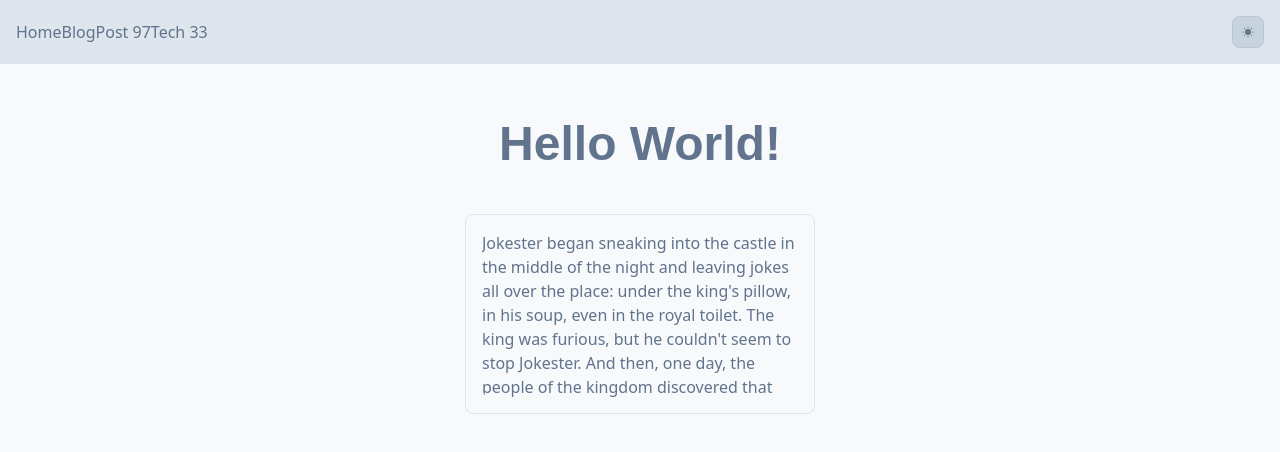
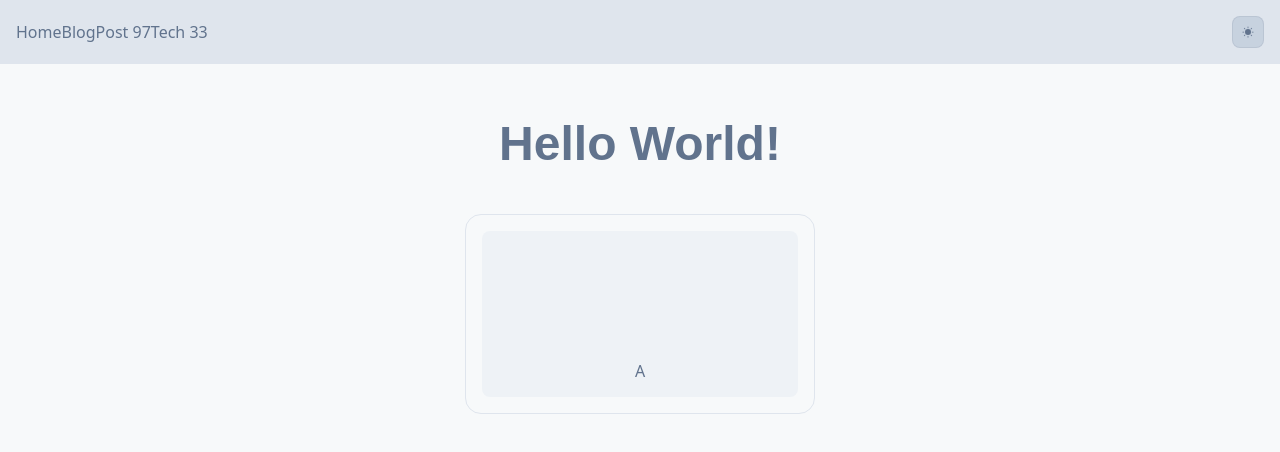
Before and after one commit to lorenzoferrante97/frontend-template, a Next.js app: page / in a window 1280 px wide. Shown: the top 452 px of the page. Built offline with nearby package versions, Linux system fonts and the light colour scheme; a web font is replaced by a local one.

Commit message:
add: scroll area

```diff
--- a/app/components/ui/scroll-area.jsx
+++ b/app/components/ui/scroll-area.jsx
@@ -1,51 +1,54 @@
 "use client"
 
-import * as React from "react"
 import * as ScrollAreaPrimitive from "@radix-ui/react-scroll-area"
+// import * as React from "react"
 
 import { cn } from "@/lib/utils"
 
-function ScrollArea({
-  className,
-  children,
-  ...props
-}) {
+const scrollAreaStyle = {
+  scrollArea: "rounded-lg border border-base-300 p-4 overflow-hidden",
+  viewport: "rounded-md",
+  thumb: "bg-base-300",
+}
+
+function ScrollArea({ className, children, direction = "vertical", ...props }) {
   return (
-    <ScrollAreaPrimitive.Root data-slot="scroll-area" className={cn("relative", className)} {...props}>
+    <ScrollAreaPrimitive.Root
+      className={cn("relative", scrollAreaStyle.scrollArea, className)}
+      data-slot='scroll-area'
+      {...props}>
       <ScrollAreaPrimitive.Viewport
-        data-slot="scroll-area-viewport"
-        className="focus-visible:ring-ring/50 size-full rounded-[inherit] transition-[color,box-shadow] outline-none focus-visible:ring-[3px] focus-visible:outline-1">
+        className={cn(
+          "focus-state *:h-full size-full transition-colors outline-none",
+          scrollAreaStyle.viewport
+        )}
+        data-slot='scroll-area-viewport'>
         {children}
       </ScrollAreaPrimitive.Viewport>
-      <ScrollBar />
+      <ScrollBar orientation={direction} />
       <ScrollAreaPrimitive.Corner />
     </ScrollAreaPrimitive.Root>
-  );
+  )
 }
 
-function ScrollBar({
-  className,
-  orientation = "vertical",
-  ...props
-}) {
+function ScrollBar({ className, orientation, ...props }) {
   return (
     <ScrollAreaPrimitive.ScrollAreaScrollbar
-      data-slot="scroll-area-scrollbar"
-      orientation={orientation}
       className={cn(
         "flex touch-none p-px transition-colors select-none",
-        orientation === "vertical" &&
-          "h-full w-2.5 border-l border-l-transparent",
-        orientation === "horizontal" &&
-          "h-2.5 flex-col border-t border-t-transparent",
+        orientation === "vertical" && "h-full w-2 border-l border-l-transparent",
+        orientation === "horizontal" && "h-2 w-full flex-col border-t border-t-transparent",
         className
       )}
+      data-slot='scroll-area-scrollbar'
+      orientation={orientation}
       {...props}>
       <ScrollAreaPrimitive.ScrollAreaThumb
-        data-slot="scroll-area-thumb"
-        className="bg-border relative flex-1 rounded-full" />
+        className={cn("relative flex-1 rounded-full", scrollAreaStyle.thumb)}
+        data-slot='scroll-area-thumb'
+      />
     </ScrollAreaPrimitive.ScrollAreaScrollbar>
-  );
+  )
 }
 
 export { ScrollArea, ScrollBar }
--- a/app/page.jsx
+++ b/app/page.jsx
@@ -370,14 +370,12 @@ export default function Home() {
 				</RadioGroup> */}
 
 				{/* - Scroll Area ------------------------- */}
-				<ScrollArea className="h-[200px] w-[350px] rounded-md border p-4">
-					Jokester began sneaking into the castle in the middle of the night and
-					leaving jokes all over the place: under the king's pillow, in his
-					soup, even in the royal toilet. The king was furious, but he couldn't
-					seem to stop Jokester. And then, one day, the people of the kingdom
-					discovered that the jokes left by Jokester were so funny that they
-					couldn't help but laugh. And once they started laughing, they couldn't
-					stop.
+				<ScrollArea direction="vertical" className="h-[200px] w-[350px]">
+					<div className="flex flex-col items-stretch h-max w-full space-y-2">
+						<div className="h-[280px] perfect-center bg-base-200">A</div>
+						<div className="h-[280px] perfect-center bg-base-200">B</div>
+						<div className="h-[280px] perfect-center bg-base-200">C</div>
+					</div>
 				</ScrollArea>
 
 				{/* - LOCAL IMG ---------------------------------------------------------------------- */}
```
